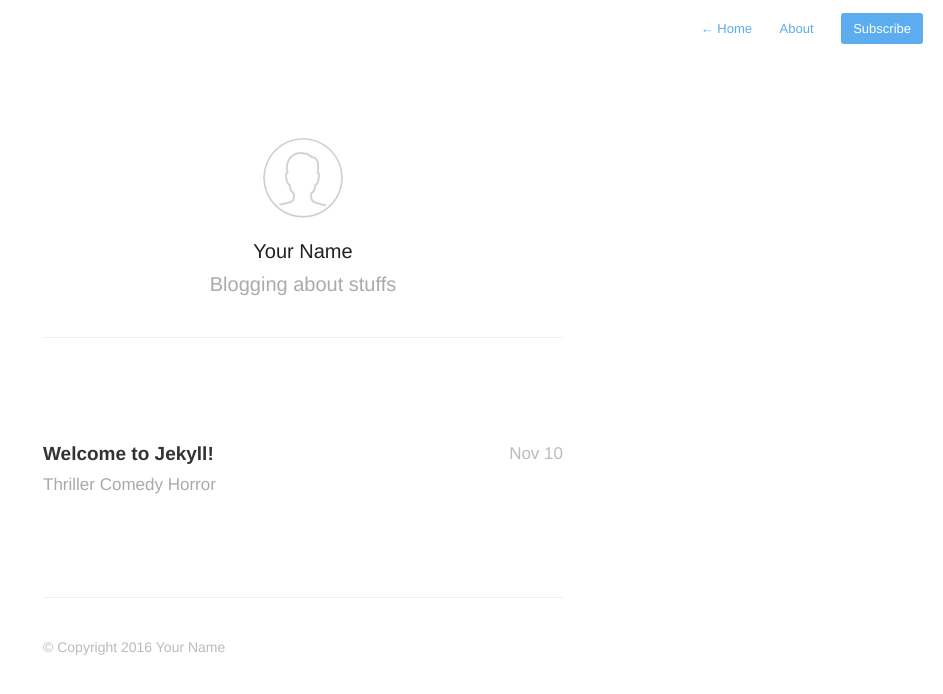
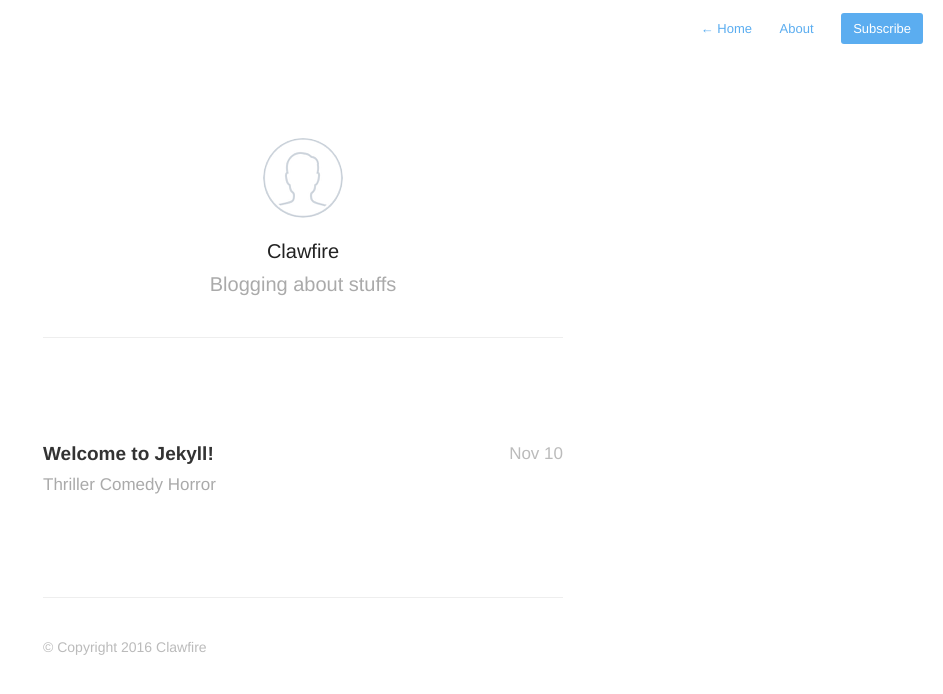
Before and after one commit to clawfire/clawfire.net, a Jekyll site: the page built from index.html, in a window 1280 px wide. Shown: the top 694 px of the page, without its empty margins (337-1280 px from the left). Built offline with Jekyll 4.4.1, drawn with Linux system fonts in a browser that asks for light colours; nearby versions of some CDN libraries; Markdown is read by kramdown in place of the engine named in the settings; the list of posts is cut into pages by our own code.

Commit message:
Updated Config and 1 other file

```diff
--- a/_config.yml
+++ b/_config.yml
@@ -1,6 +1,6 @@
 ---
-title: Clawfire.Net
-timezone: UTC
+title: Clawfire's Blog
+timezone: Europe/Paris
 collections:
   posts:
     title: Posts
@@ -32,11 +32,11 @@
 highlighter: pygments
 paginate: 20
 baseurl: "/"
-domain_name: http://yourblog-domain.com
+domain_name: http://clawfire.net
 google_analytics: UA-XXXXXXXX-X
 disqus: false
 disqus_shortname: your-disqus-shortname
-url: http://your-blog-url.example.com
-author: Your Name
-authorTwitter: YourTwitterUsername
+url: http://clawfire.net
+author: Clawfire
+authorTwitter: clawfire
 permalink: "/:year/:title/"
--- a/_drafts/a-draft-post.markdown
+++ b/_drafts/a-draft-post.markdown
@@ -1,6 +1,6 @@
 ---
 title: A Draft Post
-date: 2016-07-16 22:28:58.374000000 Z
+date: 2016-07-17 00:28:58.374000000 +02:00
 description: Work in progress
 ---
 
```
